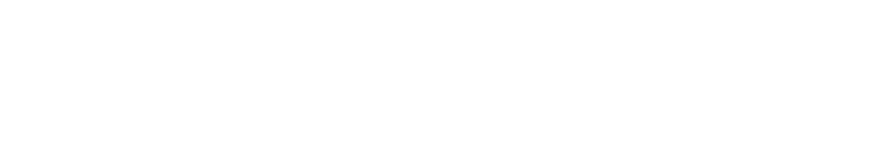
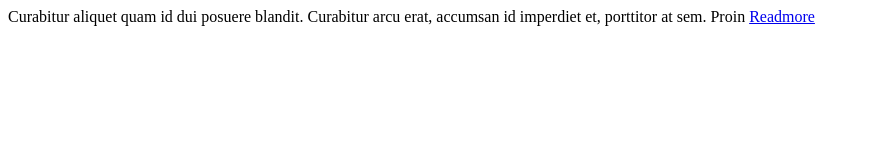
Before and after one commit to teslajquery/jQuery, a plain HTML site: page gioihanchuvanban.html in a window 1280 px wide. Shown: the whole page, without its empty margins (0-869 px from the left). Drawn offline with Linux system fonts and the light colour scheme.

Commit message:
end of ticket #1

```diff
--- a/gioihanchuvanban.html
+++ b/gioihanchuvanban.html
@@ -3,13 +3,35 @@
 	<title> -- jQuery-- </title>
 	<script src="jquery.js"></script>
 	<style>
-
+		$(function() {
+			vat limit =
+		});
 	</style>
 	<script>
-
+	$(function() {
+		var limit = 120;
+		var txt = $(".abs").html();
+		var txtStart = txt.slice(0, limit).replace(/\w+$/,'');
+		var txtEnd = txt.slice(txtStart.length);
+		if ( txtEnd.replace(/\s+$/,'').split(' ').length > 4 ){
+			$(".abs").html([ txtStart + '<a href="#" class="more">Readmore</a>' + '<span class="detail">' +txtEnd + '</span>' + '<a href="#" class="hide">hide</a>'].join());
+		}
+		$(".detail").hide();
+		$(".hide").hide();
+		$(".more").bind('click', function() {
+			$(this).hide().next('.detail').show(1000).next(".hide").show();
+			return false;
+		});
+		$(".hide").bind('click', function() {
+			$(this).hide();
+			$(".detail").hide();
+			$(".more").show();
+			return false;
+		});
+	});
 	</script>
 </header>
 <body>
-	<div class="abs"><div>
+	<div class="abs">Curabitur aliquet quam id dui posuere blandit. Curabitur arcu erat, accumsan id imperdiet et, porttitor at sem. Proin eget tortor risus. Quisque velit nisi, pretium ut lacinia in, elementum id enim. Curabitur aliquet quam id dui posuere blandit. Vivamus suscipit tortor eget felis porttitor volutpat. Donec sollicitudin molestie malesuada. Vestibulum ante ipsum primis in faucibus orci luctus et ultrices posuere cubilia Curae; Donec velit neque, auctor sit amet aliquam vel, ullamcorper sit amet ligula. Vestibulum ac diam sit amet quam vehicula elementum sed sit amet dui. Curabitur arcu erat, accumsan id imperdiet et, porttitor at sem. Vestibulum ac diam sit amet quam vehicula elementum sed sit amet dui. Vivamus suscipit tortor eget felis porttitor volutpat. Curabitur arcu erat, accumsan id imperdiet et, porttitor at sem. Vestibulum ac diam sit amet quam vehicula elementum sed sit amet dui. Mauris blandit aliquet elit, eget tincidunt nibh pulvinar a. Pellentesque in ipsum id orci porta dapibus. Donec sollicitudin molestie malesuada. Vestibulum ante ipsum primis in faucibus orci luctus et ultrices posuere cubilia Curae; Donec velit neque, auctor sit amet aliquam vel, ullamcorper sit amet ligula. Lorem ipsum dolor sit amet, consectetur adipiscing elit. Nulla porttitor accumsan tincidunt.<div>
 </body>
 </html>
```
